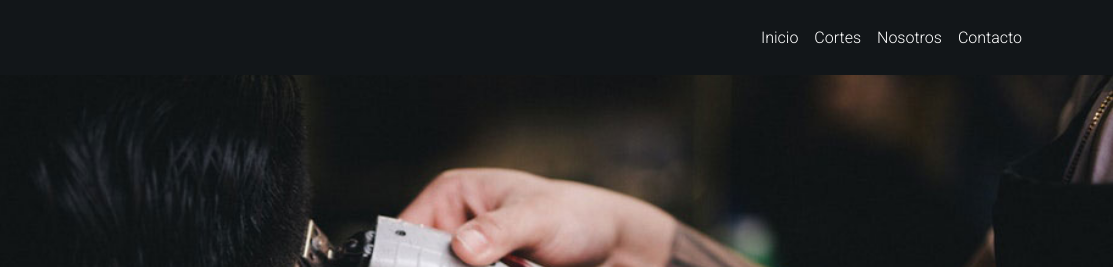
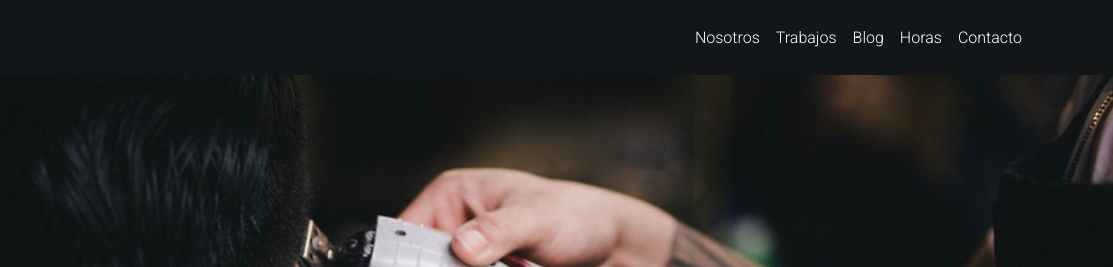
Before and after one commit to IgnacioLagunas/Barbershop, a plain HTML site: page index.html in a window 1280 px wide. Shown: the top 267 px of the page, 167-1280 px from the left. Drawn offline with nearby package versions, Linux system fonts and the light colour scheme; files whose address does not match are found by name; a web font is replaced by a local one.

Commit message:
Pagina terminada ahora si

```diff
--- a/index.html
+++ b/index.html
@@ -28,13 +28,16 @@
           <div class="collapse navbar-collapse " id="navbarNav">
             <ul class="navbar-nav ml-auto">
               <li class="nav-item ">
-                <a class="nav-link" href="#">Inicio</a>
+                <a class="nav-link" href="#">Nosotros</a>
               </li>
               <li class="nav-item">
-                <a class="nav-link" href="#">Cortes</a>
+                <a class="nav-link" href="#">Trabajos</a>
               </li>
               <li class="nav-item">
-                <a class="nav-link" href="#">Nosotros</a>
+                <a class="nav-link" href="#">Blog</a>
+              </li>
+              <li class="nav-item">
+                <a class="nav-link" href="#">Horas</a>
               </li>
               <li class="nav-item">
                 <a class="nav-link" href="#" tabindex="-1" aria-disabled="true">Contacto</a>
```
